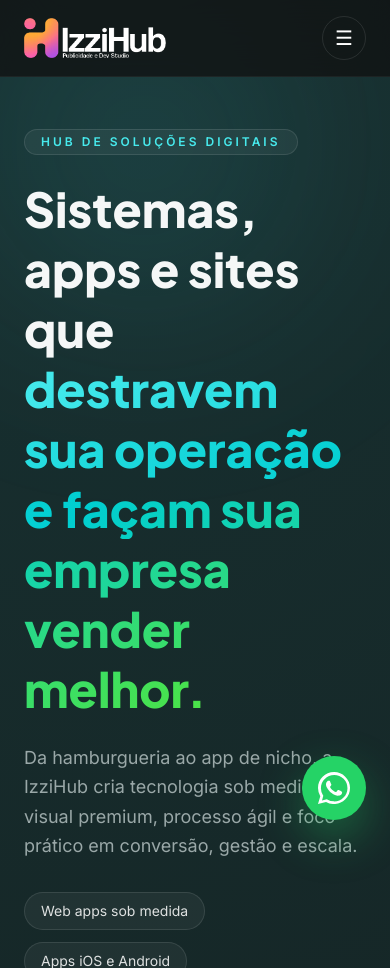
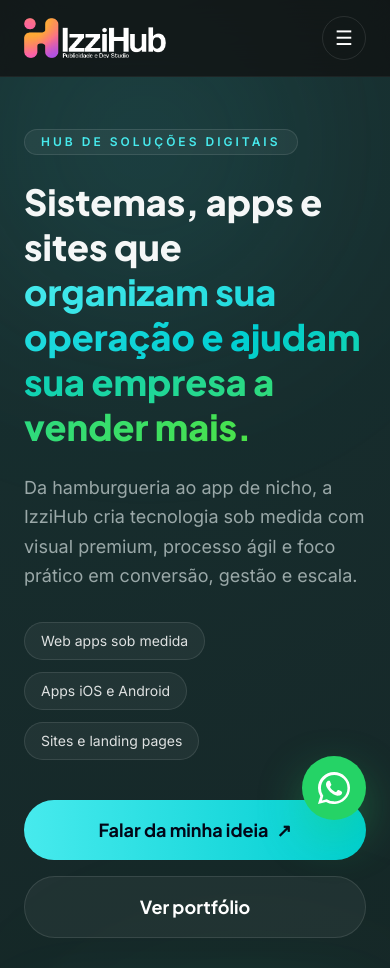
Before and after one commit to Randomizando3/IzziHub, a PHP site: page / in a window 390 px wide. Shown: the top 968 px of the page. Run offline with PHP 8.4, Linux system fonts and the light colour scheme; some libraries are stand-ins or nearby versions.

Commit message:
Ajusta copy e escala do hero

```diff
--- a/index.php
+++ b/index.php
@@ -149,8 +149,8 @@
             <div class="mx-auto grid max-w-7xl grid-cols-1 items-center gap-12 px-6 lg:grid-cols-12">
                 <div class="lg:col-span-7">
                     <span class="mb-6 inline-flex rounded-full border border-white/10 bg-white/5 px-4 py-1 text-xs font-bold uppercase tracking-[0.25em] text-cyan">Hub de Soluções Digitais</span>
-                    <h1 class="max-w-4xl font-headline text-5xl font-extrabold leading-tight md:text-7xl">
-                        Sistemas, apps e sites que <span class="headline-gradient">destravem sua operação e façam sua empresa vender melhor.</span>
+                    <h1 class="max-w-4xl font-headline text-4xl font-extrabold leading-tight sm:text-5xl md:text-6xl">
+                        Sistemas, apps e sites que <span class="headline-gradient">organizam sua operação e ajudam sua empresa a vender mais.</span>
                     </h1>
                     <p class="mt-6 max-w-2xl text-lg leading-relaxed text-muted md:text-xl">
                         Da hamburgueria ao app de nicho, a IzziHub cria tecnologia sob medida com visual premium, processo ágil e foco prático em conversão, gestão e escala.
```
